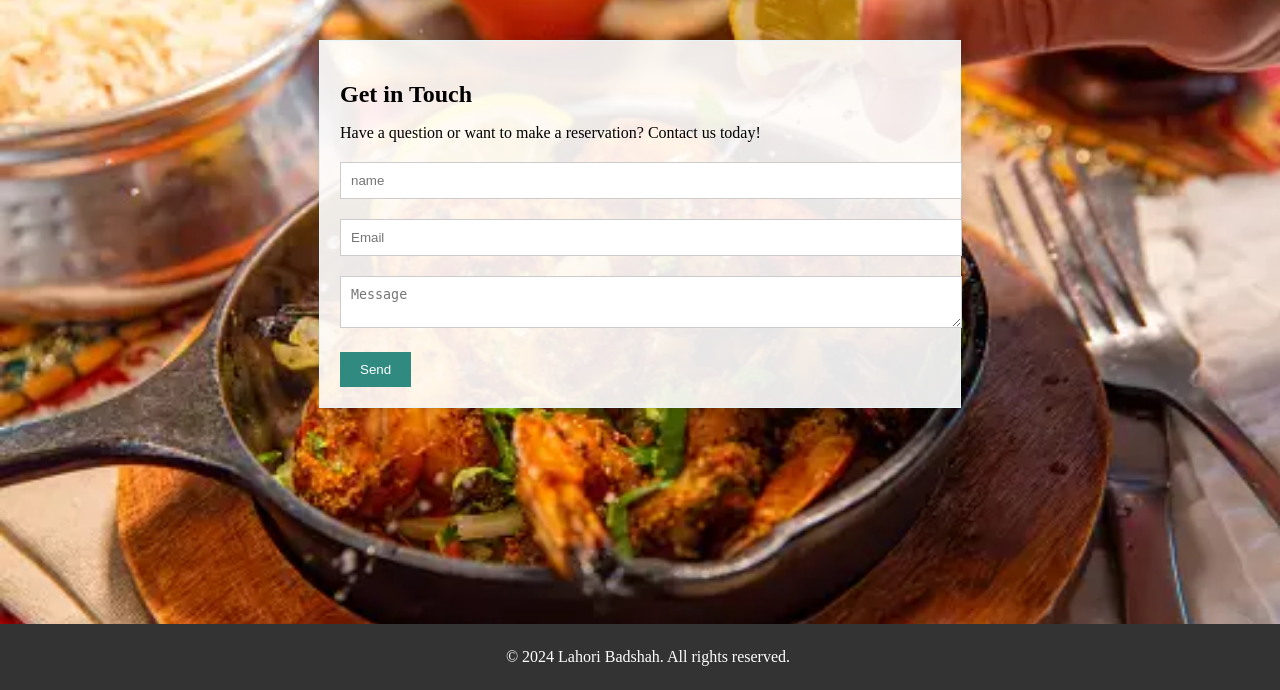
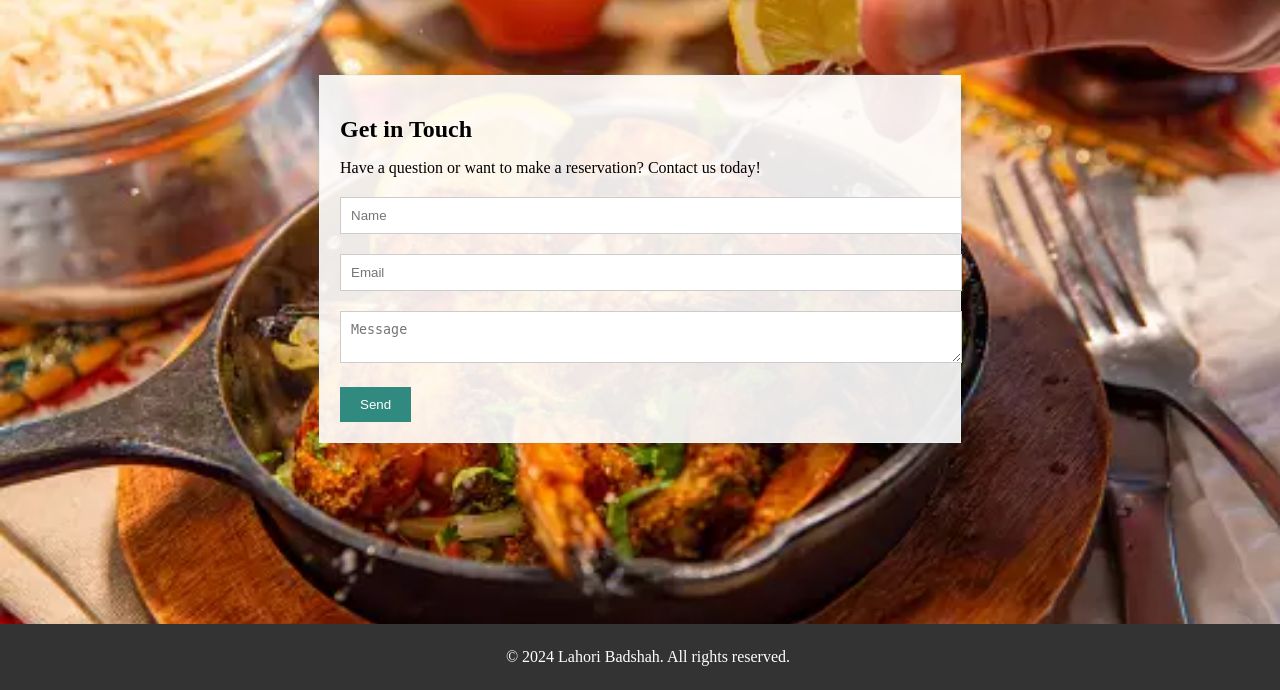
Before and after one commit to eshamudasar/restaurant-website, a Flask app: page /contact in a window 1280 px wide. Shown: the part 110-800 px from the top of the page. Run offline with Flask 3, Linux system fonts and the light colour scheme; some libraries are stand-ins or nearby versions.

Commit message:
Update contact.html

```diff
--- a/templates/contact.html
+++ b/templates/contact.html
@@ -1,14 +1,15 @@
 {% extends 'base.html' %}
 {% block content %}
-
+<section class="contact-us" >
 <div class="contact">
     <h2>Get in Touch</h2>
     <p>Have a question or want to make a reservation? Contact us today!</p>
     <form>
-        <input type="text" placeholder="name">
+        <input type="text" placeholder="Name">
         <input type="email" placeholder="Email">
         <textarea placeholder="Message"></textarea>
         <button>Send</button>
     </form>
 </div>
+<section>
 {% endblock %}
```
